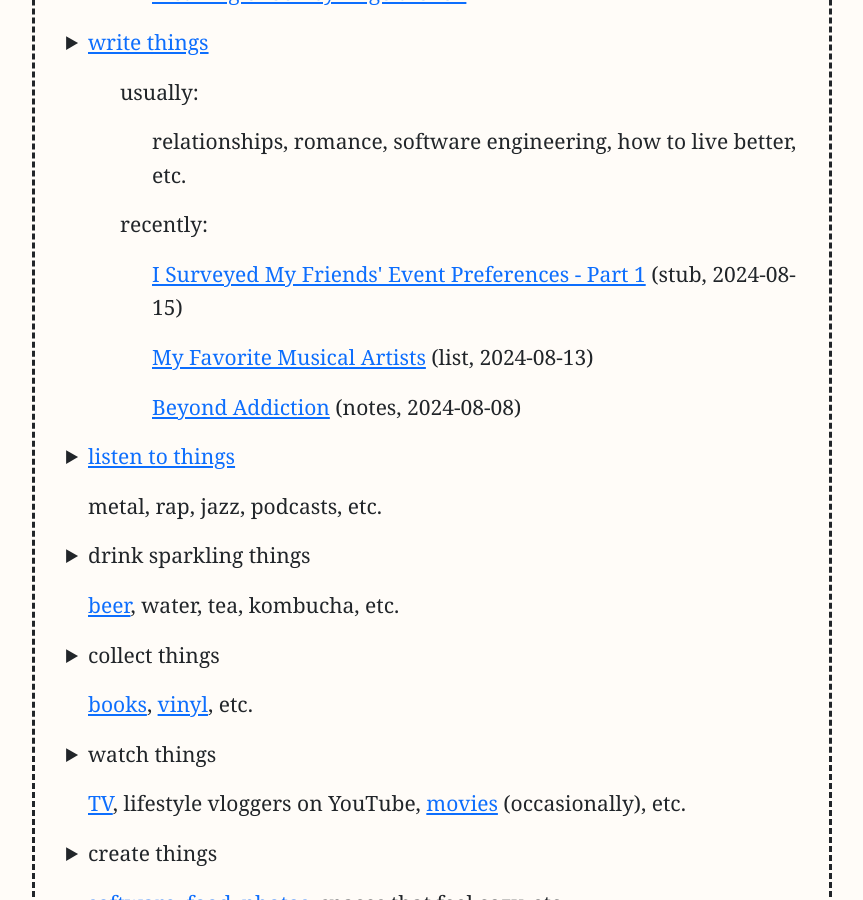
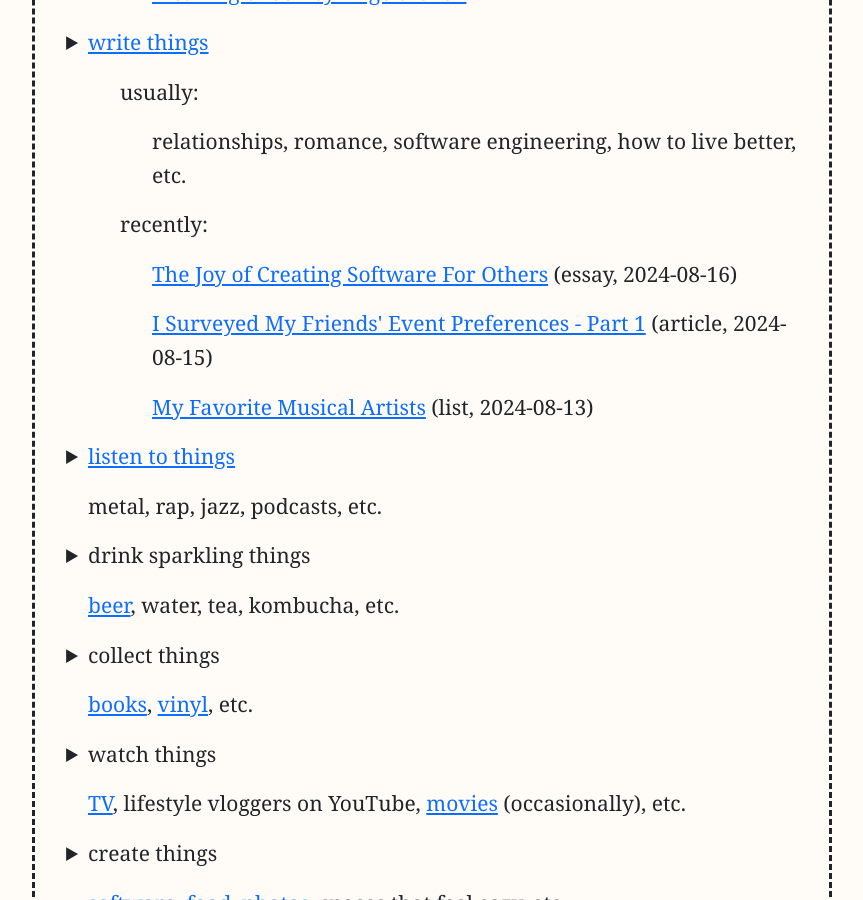
Before and after one commit to reeshuffled/reeshuffled.github.io, a Jekyll site: the page built from index.html, in a window 1280 px wide and 900 px high, scrolled down 870 px. Shown: the whole window, without its empty margins (208-1071 px from the left). Built offline with Jekyll 4.4.1, drawn with Linux system fonts in a browser that asks for light colours; some of the changed lines change nothing that is shown.

Commit message:
add joy of creating software for others

```diff
--- a/_posts/2024-08-15-My-Friends-Tell-Me-What-Kind-of-Events-They-Want-To-Go-To.md
+++ b/_posts/2024-08-15-My-Friends-Tell-Me-What-Kind-of-Events-They-Want-To-Go-To.md
@@ -1,6 +1,6 @@
 ---
 layout: post
-type: stub
+type: article
 category: Posts
 tags: ["Hosting"]
 title: "I Surveyed My Friends' Event Preferences - Part 1"
--- /dev/null
+++ b/_posts/2024-08-16-The-Joy-of-Creating-Software-For-Others.md
@@ -0,0 +1,52 @@
+---
+layout: post
+type: essay
+category: Posts
+tags: ["Programming", "Loving Better"]
+title: "The Joy of Creating Software For Others"
+slug: joy-creating-software-for-others
+description: "An essay about the joy of creating software for others and the love that it takes to make great software."
+started_at: "2024-08-11 09:41:00"
+---
+
+There's a quote I think a lot about by Sarah Ruhl in her play *The Clean House*:
+> There once was a very great American surgeon named Halsted. He was married to a nurse. He loved her-- immeasurably. One day Halsted noticed that his wife's hands were chapped and red when she came back from surgery. And so he invented rubber gloves. For her. It is one of the great love stories in medicine. The difference between inspired medicine and uninspired medicine is love.
+
+> When I met Ana, I knew:
+I loved her to the point of invention.
+
+I think the idea of loving to the point of invention is so beautiful because it is the idea of seeing someone; what they are struggling with or what could make their day better, and taking all the steps to remediate it. It’s like having a muse but deeper than that because you are impassioned to create for a specific person in mind.
+
+For some reason, it doesn't read like a grand gesture to me, but it really is when you think about it because of the amount of attention, time, and other resources that you have poured into this creation in order to bring it to existence for the other person.
+
+"I love you, look at what I made for you. You matter to me. I see you."
+
+---
+
+I believe that great software is created for people. It can be [for yourself]({% post_url 2023-08-25-Own-Your-Tools %}) or for others, but it has to be for someone particular in mind. This is why User Experience Designers created the idea of [User Personas](https://www.interaction-design.org/literature/article/personas-why-and-how-you-should-use-them); to better understand and think of the people who will use their software.
+
+Furthermore, I feel like users can feel it when something is made out of love. [Wordle was created for the developer's partner](https://www.nytimes.com/2022/01/03/technology/wordle-word-game-creator.html) because of her love for word games, and [Locket](https://www.fastcompany.com/90818702/how-locket-a-widget-built-by-a-guy-as-a-gift-to-his-girlfriend-became-an-apple-app-store-award-winner) was created as a way for the developer to keep in touch with his partner. I don't think that it is a coincidence that these apps filled a genuine need and were so well-designed and received by people.
+
+“I love you, look at what I made for you. You matter to me. I see you.”
+
+---
+
+While I was dating someone in the past, they were a huge Taylor Swift fan, one that could almost always correctly guess which Taylor song was playing just by the first few seconds. They were endlessly enthralled by the challenge, which made me want to create a game out of guessing lyrics that they could play on their own or with friends.
+
+I felt uniquely qualified to make this game because it combined a number of different skills/projects that I had developed over the years. I had created a lyrics scraper before as well as worked on minimal web applications, so I felt like it was a perfect convergence of my skills and interests to make this game.
+
+It definitely wasn't an easy project, I had to:
+1. Use the [Genius API](https://docs.genius.com/) to get all songs by a particular artist along with album name and cover art metadata
+2. Use the [lyrics-finder](https://www.npmjs.com/package/lyrics-finder) package to get lyrics for each of the songs
+3. Create a webapp that can load and display all the data
+4. Make it pretty (enough) and easy/fun to use
+
+The app is small (~200 lines of HTML, CSS, and JS combined) and really doesn't do much. It more so operates as a random lyric fragment viewer (you can choose to view all lyrics too), but it allows you to hide the song data (album cover, title, and album) so that it can operate as a game.
+
+It doesn't keep score, there's no timer, and there isn't any color in the UI. However, it does all that it needed to do, allow someone to guess the Taylor Swift song from just a random lyric fragment.
+
+Even when the app caused me some frustration when things didn't work during development, I enjoyed the entire process because I knew that person I was making it for would enjoy it. Even if that romantic relationship has ended, I am glad to have made something that could be an enduring artifact of that period.
+
+I'm sure there was an app somewhere out there that probably did something similar, but it wouldn't have meant the same if I hadn't made it. I liken it to making a [home-cooked meal](https://www.robinsloan.com/notes/home-cooked-app/). It's like making a lasagna or something else with lots of different components from scratch. These apps are a labor of love, but that's what makes them more meaningful.
+
+“I love you, look at what I made for you. You matter to me. I see you.”
```
